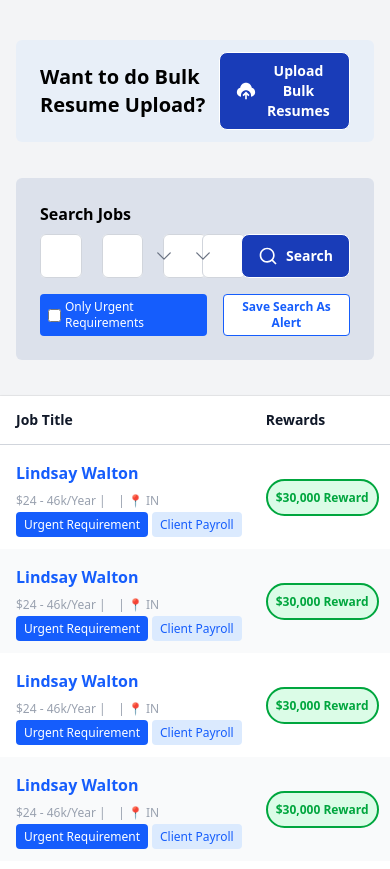
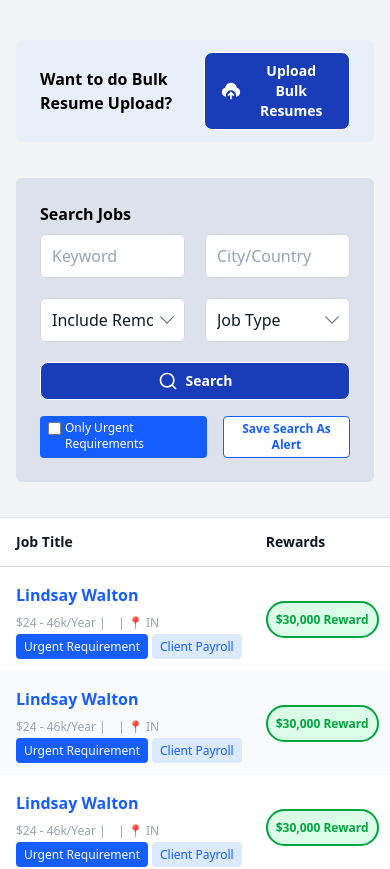
Before and after one commit to nowodev/pages-react, a React (Vite) app: page /react-projects/cardinalrewards in a window 390 px wide. Shown: the top 869 px of the page. Built offline with nearby package versions, Linux system fonts and the light colour scheme.

Commit message:
Make responsive

```diff
--- a/src/React Projects/CardinalHire/CardinalRewards.jsx
+++ b/src/React Projects/CardinalHire/CardinalRewards.jsx
@@ -44,7 +44,7 @@ export default function CardinalRewards() {
   return (
     <div className="container min-h-screen px-4 py-10 mx-auto sm:px-6 lg:px-8 space-y-9">
       <section className="flex items-center justify-between px-6 py-3 rounded-md bg-blue-200/20">
-        <h1 className="text-xl font-semibold">
+        <h1 className="md:text-xl font-semibold">
           Want to do Bulk Resume Upload?
         </h1>
 
@@ -65,18 +65,21 @@ export default function CardinalRewards() {
 
       <section className="p-6 rounded-md bg-blue-900/10">
         <h2 className="text-base font-semibold">Search Jobs</h2>
-        <div className="flex mt-2 gap-x-5">
+        <div className="grid grid-cols-2 mt-2 gap-y-5 gap-x-5 md:flex">
           <input
             type="text"
+            placeholder="Keyword"
             className="block w-full rounded-md bg-white px-3 py-2.5 text-base text-gray-900 outline-1 -outline-offset-1 outline-gray-300 placeholder:text-gray-400 focus:outline-2 focus:-outline-offset-2 focus:outline-blue-600 sm:text-sm/6"
           />
+
           <input
             type="text"
+            placeholder="City/Country"
             className="block w-full rounded-md bg-white px-3 py-2.5 text-base text-gray-900 outline-1 -outline-offset-1 outline-gray-300 placeholder:text-gray-400 focus:outline-2 focus:-outline-offset-2 focus:outline-blue-600 sm:text-sm/6"
           />
 
           <div className="grid w-full grid-cols-1">
-            <select className="w-full col-start-1 row-start-1 pl-3 pr-8 text-base text-gray-900 bg-white rounded-md appearance-none outline-1 -outline-offset-1 outline-gray-300 focus:outline-2 focus:-outline-offset-2 focus:outline-blue-600 sm:text-sm/6">
+            <select className="w-full col-start-1 row-start-1 pl-3 py-2.5 pr-8 text-base text-gray-900 bg-white rounded-md appearance-none outline-1 -outline-offset-1 outline-gray-300 focus:outline-2 focus:-outline-offset-2 focus:outline-blue-600 sm:text-sm/6">
               <option>Include Remote</option>
             </select>
             <ChevronDownIcon
@@ -84,12 +87,13 @@ export default function CardinalRewards() {
               className="self-center col-start-1 row-start-1 mr-2 text-gray-500 pointer-events-none size-5 justify-self-end sm:size-4"
             />
           </div>
+
           <div className="grid w-full grid-cols-1">
             <select
               id="location"
               name="location"
               defaultValue="Canada"
-              className="w-full col-start-1 row-start-1 pl-3 pr-8 text-base text-gray-900 bg-white rounded-md appearance-none outline-1 -outline-offset-1 outline-gray-300 focus:outline-2 focus:-outline-offset-2 focus:outline-blue-600 sm:text-sm/6"
+              className="w-full col-start-1 row-start-1 pl-3 pr-8 py-2.5 text-base text-gray-900 bg-white rounded-md appearance-none outline-1 -outline-offset-1 outline-gray-300 focus:outline-2 focus:-outline-offset-2 focus:outline-blue-600 sm:text-sm/6"
             >
               <option>Job Type</option>
             </select>
@@ -99,7 +103,7 @@ export default function CardinalRewards() {
             />
           </div>
 
-          <Button className="flex items-center text-sm gap-x-2">
+          <Button className="flex items-center text-sm gap-x-2 col-span-2 justify-center">
             <span>
               <svg
                 xmlns="http://www.w3.org/2000/svg"
@@ -114,9 +118,11 @@ export default function CardinalRewards() {
           </Button>
         </div>
 
-        <div className="flex justify-end mt-4 space-x-4">
-          <div className="flex items-center px-2 py-1 space-x-1 text-xs font-medium text-white bg-blue-600 rounded w-fit">
-            <input type="checkbox" />
+        <div className="flex justify-between md:justify-end mt-4 space-x-4">
+          <div className="flex items-start px-2 py-1 space-x-1 text-xs font-medium text-white bg-blue-600 rounded w-fit">
+            <span className="h-[1lh] flex items-center">
+              <input type="checkbox" />
+            </span>
             <span>Only Urgent Requirements</span>
           </div>
           <button className="flex items-center px-2 py-1 space-x-1 text-xs font-semibold text-blue-600 bg-white border border-blue-600 rounded w-fit">
```
